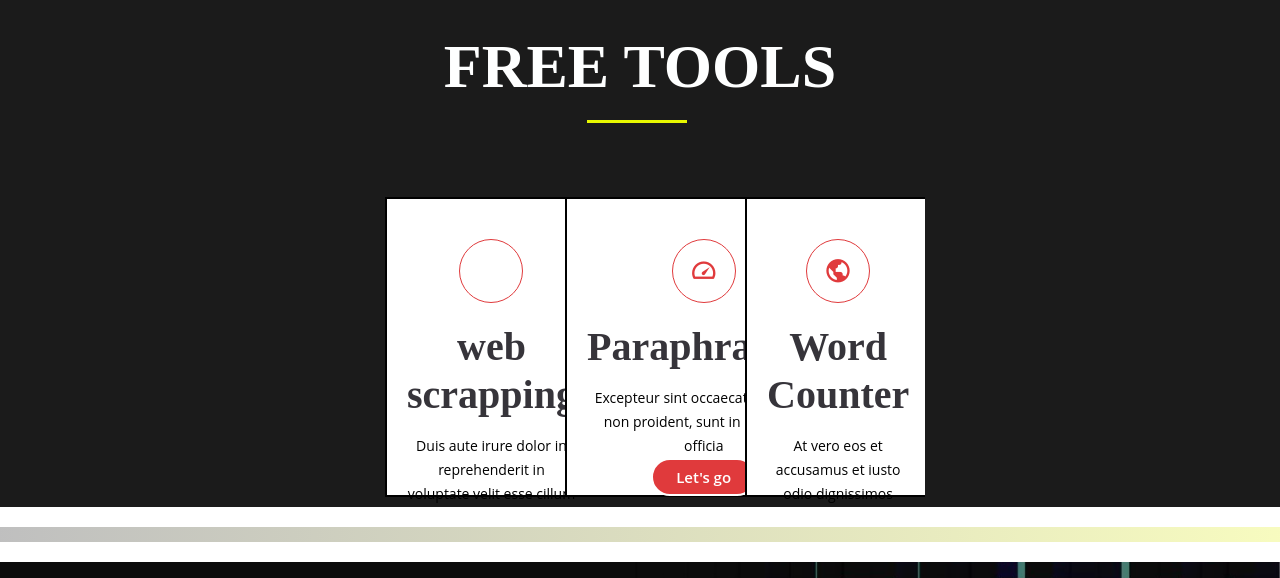
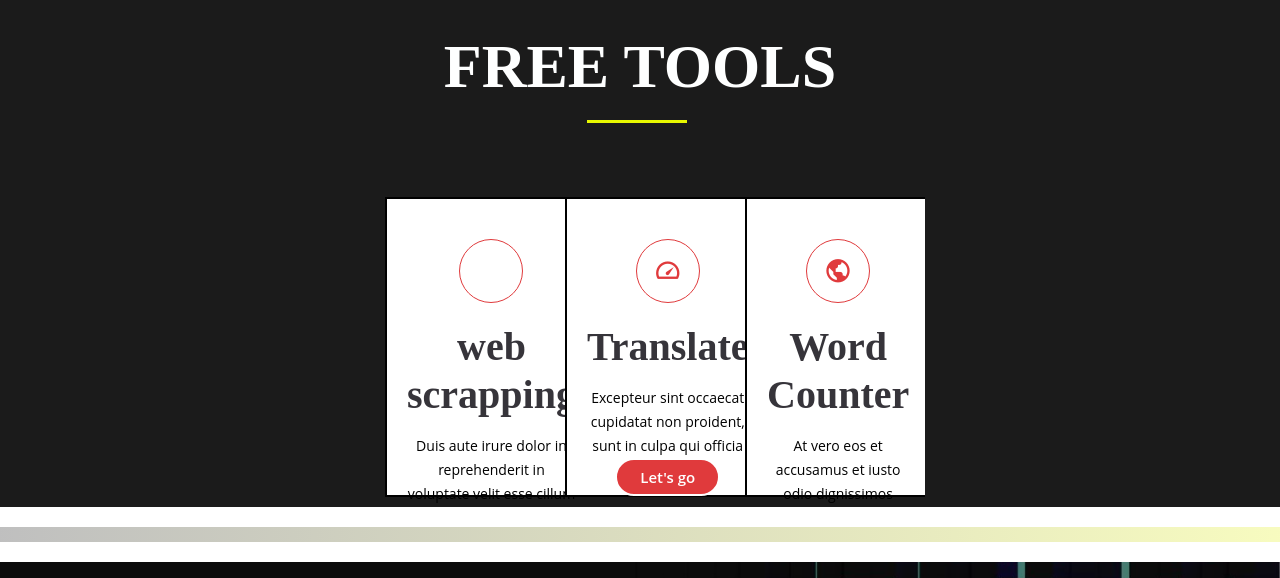
Before and after one commit to imoosa/gainingreat, a Flask app: page / in a window 1280 px wide. Shown: the part 5922-6500 px from the top of the page. Run offline with Flask 3, Linux system fonts and the light colour scheme; some libraries are stand-ins or nearby versions; some web fonts are replaced.

Commit message:
Update index.html

```diff
--- a/templates/index.html
+++ b/templates/index.html
@@ -164,9 +164,9 @@ Our team consists of experts with years of practical experience in the data scie
             <div class="col-md-4 d-flex align-items-stretch mt-4">
               <div class="icon-box" data-aos="zoom-in" data-aos-delay="300">
                 <div class="icon"><i class="bx bx-tachometer"></i></div>
-                <h4><a href="">Paraphrasing</a></h4>
+                <h4><a href="">Translate</a></h4>
                 <p>Excepteur sint occaecat cupidatat non proident, sunt in culpa qui officia</p>
-                <a href ="/paraphrasing"><button class="btn btn-green">Let's go</button></a>
+                <a href ="/translate"><button class="btn btn-green">Let's go</button></a>
               </div>
             </div>
 
```
